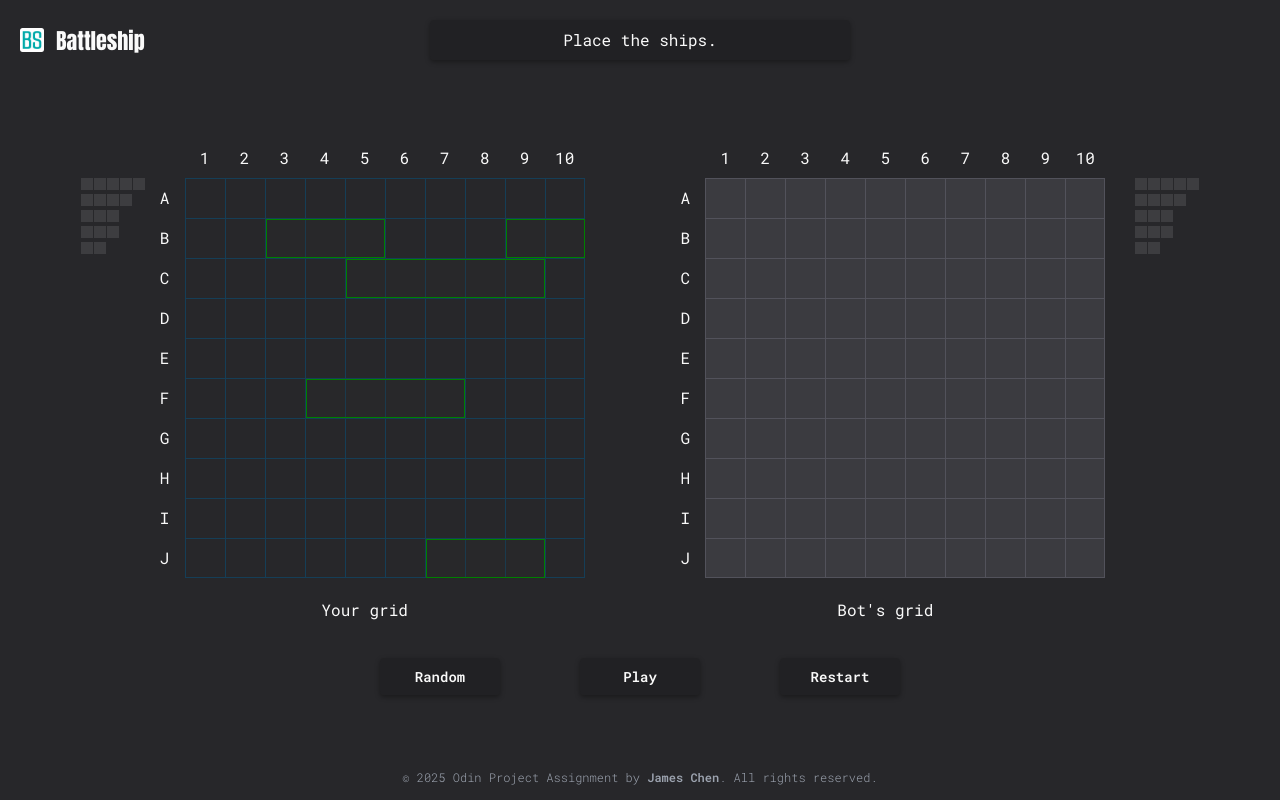
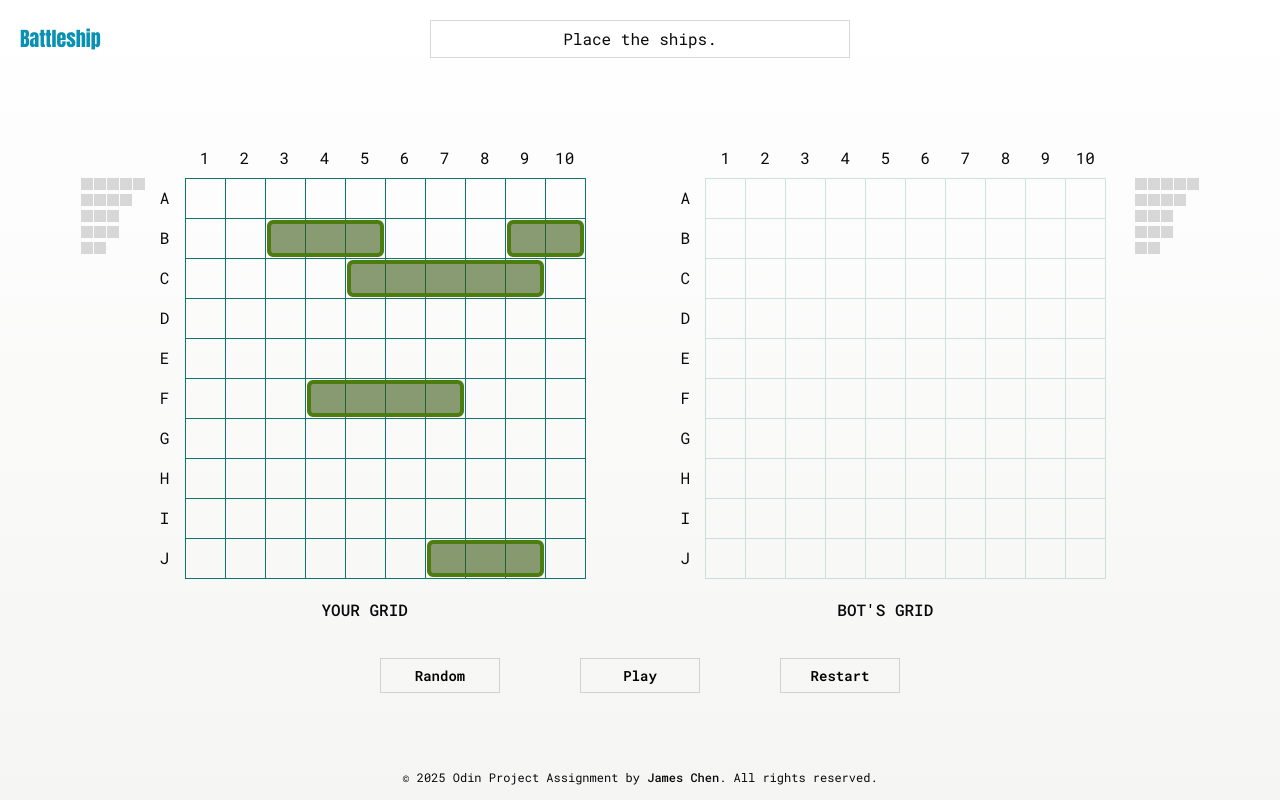
Before and after one commit to jameschen215/battleship, a website built with webpack: page src/template.html in a window 1280 px wide. Built offline with nearby package versions, Linux system fonts and the light colour scheme.

Commit message:
Modify the color scheme and fine tune the buttons
1. Change dark mode to light mode;

2. Make the buttons disabled at proper times;

3. Modify the header appearance and remove the logo.

```diff
--- a/src/component/app/app.css
+++ b/src/component/app/app.css
@@ -6,6 +6,4 @@
 	justify-content: center;
 	align-items: center;
 	gap: 16px;
-
-	background-color: var(--main-bg);
 }
--- a/src/component/board/board.css
+++ b/src/component/board/board.css
@@ -1,10 +1,3 @@
-:root {
-	--border-color: #0c4a6eaa;
-	--cell-bg-hover: #0c4a6e55;
-	--disabled-color: #52525b;
-	--disabled-bg-color: #52525b77;
-}
-
 .board-container {
 	display: grid;
 	grid-template-columns: 40px 400px;
@@ -35,6 +28,8 @@
 	display: grid;
 	place-items: center;
 	text-align: center;
+
+	font-weight: 500;
 }
 
 .board {
@@ -50,11 +45,12 @@
 .cell {
 	width: 40px;
 	height: 40px;
-	border-top: 1px solid var(--border-color);
-	border-left: 1px solid var(--border-color);
+	border-top: 1px solid var(--ocean-blue);
+	border-left: 1px solid var(--ocean-blue);
 	text-align: center;
-	display: grid;
-	place-content: center;
+	display: flex;
+	justify-content: center;
+	align-items: center;
 
 	transition: background-color 200ms ease;
 }
@@ -65,14 +61,16 @@
 }
 
 .cell.hit {
-	color: red;
+	color: var(--red);
 }
+
 .cell.miss {
-	color: var(--disabled-color);
+	color: var(--gray);
 }
 
 .cell:nth-child(10n) {
-	border-right: 1px solid var(--border-color);
+	border-right: 1px solid var(--ocean-blue);
+	width: 41px;
 }
 
 /*
@@ -85,22 +83,20 @@
  * otherwise, it would be 10 rows cells add 5 ships, i.e. 15
 **/
 .cell:nth-last-child(-n + 11) {
-	border-bottom: 1px solid var(--border-color);
+	border-bottom: 1px solid var(--ocean-blue);
+	height: 41px;
+}
+
+#bot-board .cell {
+	cursor: pointer;
 }
 
 #bot-board .cell:hover {
-	cursor: pointer;
-	background-color: var(--cell-bg-hover);
+	background-color: var(--ocean-blue-opacity);
 }
 
 #bot-board.disabled .cell {
-	/* color: var(--disabled-color); */
-	border-color: var(--disabled-color);
-	background-color: var(--disabled-bg-color);
+	border-color: var(--ocean-blue-opacity);
 	pointer-events: none;
-	cursor: default;
+	cursor: not-allowed;
 }
-
-#bot-board.disabled .cell:hover {
-	background-color: var(--disabled-bg-color);
-}
--- a/src/component/board/board.js
+++ b/src/component/board/board.js
@@ -8,8 +8,8 @@ export function Board(game, player) {
 	const gameboard = player.gameboard;
 
 	const cellContent = {
-		hit: 'H',
-		miss: 'M',
+		hit: `<svg xmlns="http://www.w3.org/2000/svg" width="24" height="24" viewBox="0 0 24 24" fill="none" stroke="currentColor" stroke-width="2" stroke-linecap="round" stroke-linejoin="round" class="lucide lucide-x"><path d="M18 6 6 18"/><path d="m6 6 12 12"/></svg>`,
+		miss: `<svg xmlns="http://www.w3.org/2000/svg" width="24" height="24" viewBox="0 0 24 24" fill="none" stroke="currentColor" stroke-width="2" stroke-linecap="round" stroke-linejoin="round" class="lucide lucide-circle-small"><circle cx="12" cy="12" r="6"/></svg>`,
 		empty: '',
 	};
 
@@ -27,7 +27,7 @@ export function Board(game, player) {
 	const shakeElement = (element, duration = 200, shakeDistance = 5) => {
 		element.style.transition = `transform ${duration / 4}ms ease-in-out`;
 		element.style.transform = `translateX(${shakeDistance}px)`;
-		element.style.borderColor = 'red';
+		// element.style.borderColor = 'red';
 
 		setTimeout(() => {
 			element.style.transform = `translateX(-${shakeDistance}px)`;
@@ -38,7 +38,7 @@ export function Board(game, player) {
 					setTimeout(() => {
 						element.style.transform = `translateX(0)`;
 						element.style.transition = ''; // Remove transition for future changes if needed.
-						element.style.borderColor = 'green'; // Remove transition for future changes if needed.
+						// element.style.borderColor = '#eab308'; // Remove transition for future changes if needed.
 					}, duration / 4);
 				}, duration / 4);
 			}, duration / 4);
@@ -174,6 +174,7 @@ export function Board(game, player) {
 	if (player instanceof ComputerPlayer) {
 		boardDom.addEventListener('click', clickHandler);
 	}
+
 	// Append cells
 	gameboard.board.forEach((row, i) => {
 		row.forEach((cell, j) => {
@@ -203,7 +204,7 @@ export function Board(game, player) {
 	const boardTitle = document.createElement('div');
 	boardTitle.className = 'board-title';
 	boardTitle.textContent =
-		player instanceof ComputerPlayer ? "Bot's grid" : 'Your grid';
+		player instanceof ComputerPlayer ? "BOT'S GRID" : 'YOUR GRID';
 	html.appendChild(boardTitle);
 
 	return html;
--- a/src/component/controls/controls.css
+++ b/src/component/controls/controls.css
@@ -9,22 +9,24 @@
 button {
 	border: none;
 	outline: none;
-	padding: 8px 0;
+	padding: 6px 0;
 	width: 120px;
 
-	background-color: rgba(0, 0, 0, 0.15);
-	box-shadow: 0 2px 5px rgba(0, 0, 0, 0.35);
-	color: var(--white);
+	background-color: transparent;
+	border: 1px solid rgba(0, 0, 0, 0.15);
+	/* border-radius: 4px; */
+	/* box-shadow: 0 2px 5px rgba(0, 0, 0, 0.35); */
+	/* color: var(--white); */
 	cursor: pointer;
-	border-radius: 4px;
 	font-size: 1.4rem;
 	font-weight: 600;
 
-	transition: color 200ms ease;
+	transition: color 200ms ease, border-color 200ms ease;
 }
 
 button:hover {
-	color: #facc15;
+	color: var(--primary);
+	border-color: var(--primary);
 }
 
 button.disabled {
--- a/src/component/controls/controls.js
+++ b/src/component/controls/controls.js
@@ -20,13 +20,17 @@ export function Controls(game) {
 	};
 
 	const randomButton = document.createElement('button');
-	randomButton.className = `random-btn ${game.isGameOver ? 'disabled' : ''}`;
+	randomButton.className = `random-btn ${
+		game.isGameOver || game.isGameRunning ? 'disabled' : ''
+	}`;
 	randomButton.innerHTML = 'Random';
 	randomButton.addEventListener('click', randomHandler);
 	controls.appendChild(randomButton);
 
 	const playButton = document.createElement('button');
-	playButton.className = `play-btn ${game.isGameOver ? 'disabled' : ''}`;
+	playButton.className = `play-btn ${
+		game.isGameOver || game.isGameRunning ? 'disabled' : ''
+	}`;
 	playButton.innerHTML = 'Play';
 	playButton.addEventListener('click', playHandler);
 	controls.appendChild(playButton);
--- a/src/component/footer/footer.css
+++ b/src/component/footer/footer.css
@@ -1,7 +1,3 @@
-:root {
-	--secondary: #9ca3af;
-}
-
 .footer {
 	width: 100%;
 	padding: 12px;
@@ -11,18 +7,16 @@
 }
 
 .footer small {
-	color: var(--secondary);
 	font-size: 1.2rem;
-	font-weight: 300;
 }
 
 .footer small a {
 	color: inherit;
 	text-decoration: none;
-	font-weight: 600;
+	font-weight: 500;
 	transition: color 200ms ease-in-out;
 }
 
 .footer a:hover {
-	color: var(--white);
+	font-weight: 900;
 }
--- a/src/component/header/header.css
+++ b/src/component/header/header.css
@@ -23,7 +23,8 @@
 	font-family: 'Anton', sans-serif;
 	font-weight: 400;
 	font-style: normal;
-	font-size: 2.2rem;
+	font-size: 2rem;
+	color: var(--primary);
 }
 
 .game-info {
@@ -36,10 +37,12 @@
 .game-info .message {
 	width: 50%;
 	text-align: center;
-	background-color: rgba(0, 0, 0, 0.15);
-	box-shadow: 0 2px 5px rgba(0, 0, 0, 0.35);
-	padding: 8px;
-	border-radius: 4px;
+	/* background-color: rgba(0, 0, 0, 0.035); */
+	/* border: 1px solid rgba(0, 0, 0, 0.1); */
+	border: 1px solid rgba(0, 0, 0, 0.15);
+	/* border-radius: 4px; */
+	/* box-shadow: inset 0px 0px 2px 1px rgba(0, 0, 0, 0.1); */
+	padding: 6px;
 }
 
 .fill-empty {
--- a/src/component/header/header.js
+++ b/src/component/header/header.js
@@ -23,7 +23,7 @@ export function Header(game) {
 	const brandTitle = document.createElement('span');
 	brandTitle.className = 'brand-title';
 	brandTitle.textContent = 'Battleship';
-	brand.appendChild(logo);
+	// brand.appendChild(logo);
 	brand.appendChild(brandTitle);
 	header.appendChild(brand);
 
--- a/src/component/ship/ship.css
+++ b/src/component/ship/ship.css
@@ -1,8 +1,12 @@
 .ship {
 	position: absolute;
-	border: 1px solid green;
-	background-color: rgba(255, 255, 255, 0.05);
+	border: 4px solid var(--army-green);
+
+	background-color: var(--army-green-opacity);
+
+	border-radius: 6px;
 	transition: border-color 200ms ease;
+	cursor: move;
 }
 
 .ship.horizontal {
@@ -15,41 +19,41 @@
 }
 
 .ship.ship-2.horizontal {
-	width: 79px;
-	height: 39px;
+	width: 77px;
+	height: 37px;
 }
 
 .ship.ship-3.horizontal {
-	width: 119px;
-	height: 39px;
+	width: 117px;
+	height: 37px;
 }
 
 .ship.ship-4.horizontal {
-	width: 159px;
-	height: 39px;
+	width: 157px;
+	height: 37px;
 }
 .ship.ship-5.horizontal {
-	width: 199px;
-	height: 39px;
+	width: 197px;
+	height: 37px;
 }
 
 .ship.ship-2.vertical {
-	width: 39px;
-	height: 79px;
+	width: 37px;
+	height: 77px;
 }
 
 .ship.ship-3.vertical {
-	width: 39px;
-	height: 119px;
+	width: 37px;
+	height: 117px;
 }
 
 .ship.ship-4.vertical {
-	width: 39px;
-	height: 159px;
+	width: 37px;
+	height: 157px;
 }
 .ship.ship-5.vertical {
-	width: 39px;
-	height: 199px;
+	width: 37px;
+	height: 197px;
 }
 
 .ship-component {
@@ -65,6 +69,7 @@
 
 .ship.sunk,
 #bot-board .ship.sunk {
-	border-color: red;
+	border-color: var(--red);
+	background-color: var(--red-opacity);
 	opacity: 1;
 }
--- a/src/component/ship/ship.js
+++ b/src/component/ship/ship.js
@@ -14,8 +14,8 @@ export function Ship(ship, positions, index) {
 	shipDom.dataset.startCoordinate = `${startRow},${startCol}`;
 	shipDom.draggable = true;
 
-	shipDom.style.top = startRow * CELL_SIZE + 1 + 'px';
-	shipDom.style.left = startCol * CELL_SIZE + 1 + 'px';
+	shipDom.style.top = startRow * CELL_SIZE + 2 + 'px';
+	shipDom.style.left = startCol * CELL_SIZE + 2 + 'px';
 
 	let clickedComponent = null;
 	shipDom.addEventListener('mousedown', (event) => {
--- a/src/component/stat-ships/stat-ships.css
+++ b/src/component/stat-ships/stat-ships.css
@@ -13,9 +13,9 @@
 .ship-for-stats-component {
 	width: 12px;
 	height: 12px;
-	background-color: rgba(255, 255, 255, 0.1);
+	background-color: var(--dark-gray);
 }
 
 .ship-for-stats.sunk .ship-for-stats-component {
-	background-color: red;
+	background-color: var(--red);
 }
--- a/src/component/stat-ships/stat-ships.js
+++ b/src/component/stat-ships/stat-ships.js
@@ -5,10 +5,9 @@ import { range } from '../../script/utils.js';
 export function StatShips(player) {
 	const ships = document.createElement('div');
 	ships.className = `ships-for-stats`;
-
-	player.gameboard.ships.forEach(({ ship }) =>
-		ships.appendChild(StatShip(ship))
-	);
+	player.gameboard.ships
+		.sort((a, b) => b.ship.size - a.ship.size)
+		.forEach(({ ship }) => ships.appendChild(StatShip(ship)));
 
 	return ships;
 }
@@ -20,6 +19,7 @@ function StatShip(ship) {
 	range(ship.size).forEach((_) => {
 		const component = document.createElement('div');
 		component.className = 'ship-for-stats-component';
+
 		shipDom.appendChild(component);
 	});
 
--- a/src/style/main.css
+++ b/src/style/main.css
@@ -1,27 +1,49 @@
 @import url('https://fonts.googleapis.com/css2?family=Anton&family=Roboto+Mono:ital,wght@0,100..700;1,100..700&display=swap');
+
 :root {
-	--white: #fafafa;
-	--main-bg: #27272a;
+	--primary: #06b6d4;
+	--primary: #0891b2;
+	--white: #fff;
+	--black: #09090b;
+	--light-gray: #f5f5f4;
+	--gray: #a1a1aa;
+	--dark-gray: rgba(0 0 0 /0.15);
+	--ocean-blue: #0f766e;
+	--ocean-blue-opacity: #0f766e33;
+	--army-green: #4d7c0f;
+	--army-green-opacity: #4d7c0f77;
+	--red: #ff0000;
+	--red-opacity: #ff000033;
 }
+
 html {
 	height: 100%;
 }
 
 body {
 	height: 100%;
-	color: var(--white);
+	color: var(--black);
 
 	font-family: 'Roboto Mono', monospace;
 	font-optical-sizing: auto;
 	font-weight: 400;
 	font-style: normal;
 	font-size: 1.6rem;
+
+	background: linear-gradient(to bottom, var(--white), var(--light-gray));
 }
 
 img {
 	height: auto;
 }
 
+svg {
+	width: 100%;
+	height: 100%;
+	stroke-width: 2px;
+	z-index: 10;
+}
+
 .container {
 	height: 100%;
 }
```
